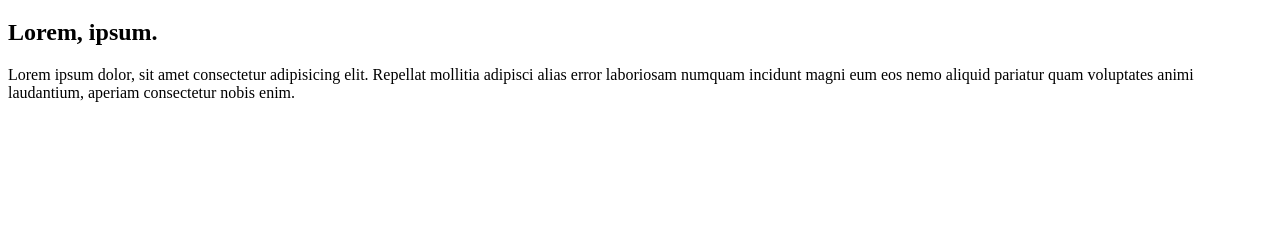
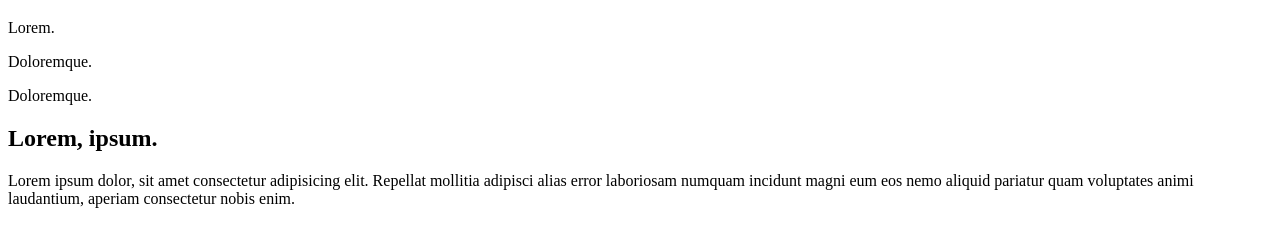
Before and after one commit to MMI-SAE-105/2023-r113-tp2-menu-alpinejs-rayane-damage, a plain HTML site: page index.html in a window 1280 px wide. Shown: the part 90-336 px from the top of the page. Drawn offline with nearby package versions, Linux system fonts and the light colour scheme.

Commit message:
Suite
suite 1

```diff
--- a/index.html
+++ b/index.html
@@ -1,5 +1,5 @@
 <!DOCTYPE html>
-<html lang="fr" x-data="{menuIsOpen: false}" : class="{noscroll:menuIsOpen,}">
+<html lang="fr" x-data="{menuIsOpen: false , loremIsOpen: false , dol1IsOpen: false , dol2IsOpen: false}" : class="{noscroll:menuIsOpen,}" >
   <head>
     <meta charset="UTF-8" />
     <meta http-equiv="X-UA-Compatible" content="IE=edge" />
@@ -44,6 +44,20 @@
         </ul>
       </nav>
     </header>
+    <nav>
+      <dl>
+        <dt aria-controls="secNav" @click ="loremIsOpen = ! loremIsOpen">Lorem.</dt>
+        <dd id="secNav" x-show="loremIsOpen" x-transition.duration.400ms >Lorem ipsum dolor sit amet.</dd>
+      </dl>
+      <dl>
+        <dt aria-controls="thirdNav" @click = "dol1IsOpen =! dol1IsOpen">Doloremque.</dt>
+        <dd id="thirdNav" x-show="dol1IsOpen" x-transition.duration.400ms>Inventore quo sunt ut culpa!</dd>
+      </dl>
+      <dl>
+        <dt aria-controls="fourthNav" @click = "dol2IsOpen =! dol2IsOpen">Doloremque.</dt>
+        <dd id="fourthNav" x-show="dol2IsOpen" x-transition.duration.400ms>Nihil accusantium ipsam dolor quae.</dd>
+      </dl>
+    </nav>
     <!-- h2>lorem2^p>lorem -->
     <h2>Lorem, ipsum.</h2>
     <p>
```
